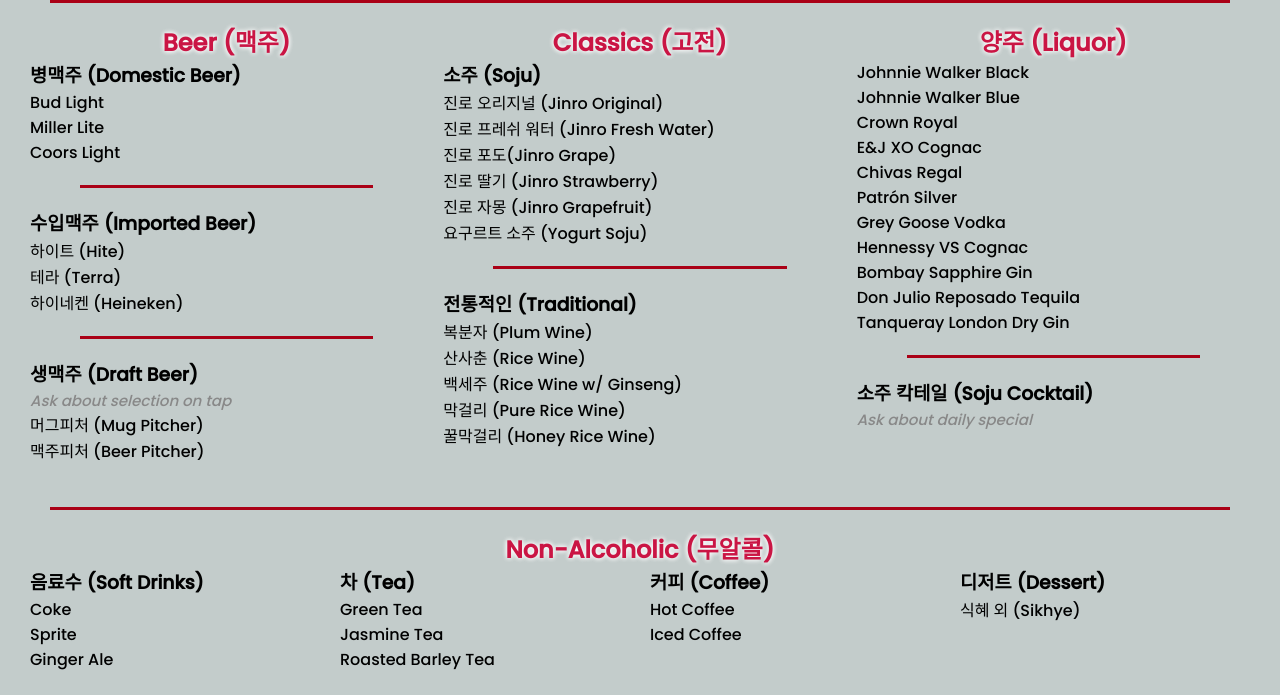
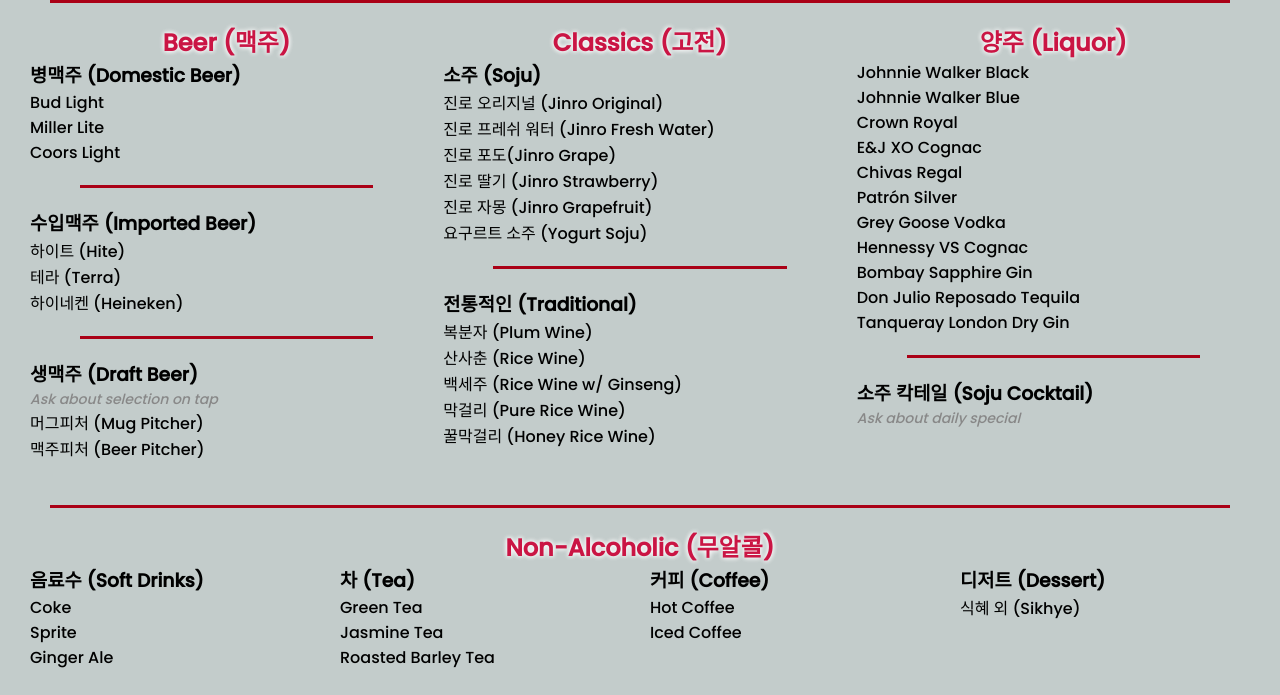
Before and after one commit to juleshenry/happypocha, a plain HTML site: page drink.html in a window 1280 px wide. Shown: the part 188-883 px from the top of the page. Drawn offline with Linux system fonts and the light colour scheme.

```diff
--- a/index.css
+++ b/index.css
@@ -33,7 +33,7 @@
 .col-bookend {
   flex-basis: calc(100% / 3);
   padding: 20px;
-  text-align: center;  /*Menu alignment*/
+  text-align: center;
 }
 
 .happy-img-container{
@@ -67,10 +67,9 @@
  padding-right: 10%;
 }
 
-/*description*/
 .yummy {
   font-style: italic;
-  font-size: 15px;
+  font-size: 14px;
   font-weight: thin;
   color: #888888;
 }
@@ -155,9 +154,9 @@ nav ul li a:hover{
 }
 
 .drink-menu {
-  list-style-type: none; /* Remove bullets */
-  padding: 0; /* Remove padding */
-  margin: 0; /* Remove margins */
+  list-style-type: none;
+  padding: 0;
+  margin: 0;
   break-inside: avoid-column;
   text-align: left;
 }
```
